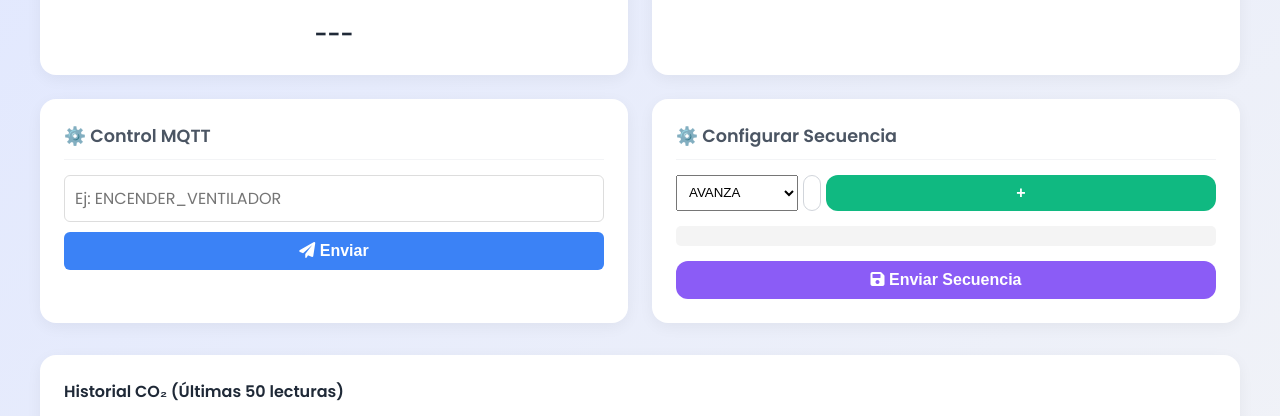
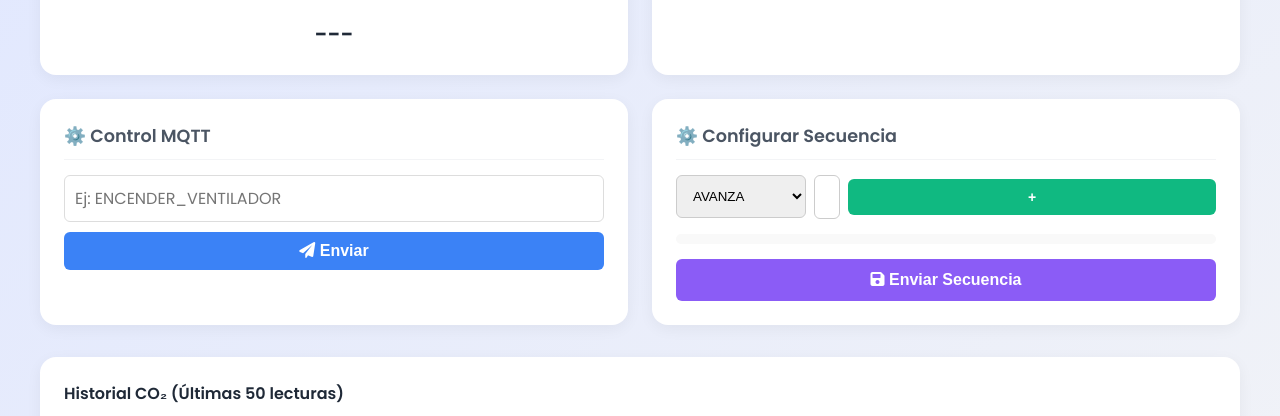
Before and after one commit to Misifus13/sensorCO2, a website: page public/dashboard.html in a window 1280 px wide. Shown: the part 310-726 px from the top of the page. Drawn offline with nearby package versions, Linux system fonts and the light colour scheme.

Commit message:
Refactor dashboard.html for better UI design
Updated the dashboard layout and styles for improved user experience.

```diff
--- a/public/dashboard.html
+++ b/public/dashboard.html
@@ -58,19 +58,25 @@
         <div class="panel-card">
             <div class="panel-header"><h3>⚙️ Configurar Secuencia</h3></div>
 
-            <div style="display:flex; gap:5px; margin-top:10px;">
-                <select id="selectAccion" style="flex:2; padding:8px;">
+            <div style="display:flex; gap:8px; margin-top:15px; align-items: center;">
+                <select id="selectAccion" style="flex:2; padding:12px; border-radius:6px; border:1px solid #ccc;">
                     <option value="AVANZA">AVANZA</option>
                     <option value="RETROCEDE">RETROCEDE</option>
                     <option value="GIRA">GIRA</option>
                 </select>
-                <input type="number" id="inputValor" placeholder="Valor" style="flex:1; padding:8px;">
-                <button onclick="agregarAlista()" style="background:#10b981; color:white; border:none; padding:8px; cursor:pointer;">+</button>
+
+                <input type="number" id="inputValor" placeholder="Cant."
+                       style="flex:1; padding:12px; border-radius:6px; border:1px solid #ccc; font-size:16px;">
+
+                <button onclick="agregarAlista()"
+                        style="padding:10px 16px; background:#10b981; color:white; border:none; border-radius:6px; cursor:pointer; font-size:14px;">
+                    +
+                </button>
             </div>
 
-            <ul id="listaSecuencia" style="margin:15px 0; background:#f4f4f4; padding:10px; border-radius:5px; list-style:none;"></ul>
+            <ul id="listaSecuencia" style="margin:15px 0; background:#f9f9f9; padding:5px; border-radius:5px; list-style:none;"></ul>
 
-            <button onclick="guardarYEnviar()" style="width:100%; padding:10px; background:#8b5cf6; color:white; border:none; cursor:pointer;">
+            <button onclick="guardarYEnviar()" style="width:100%; padding:12px; background:#8b5cf6; color:white; border:none; border-radius:6px; cursor:pointer; font-weight:600;">
                 <i class="fas fa-save"></i> Enviar Secuencia
             </button>
         </div>
```
